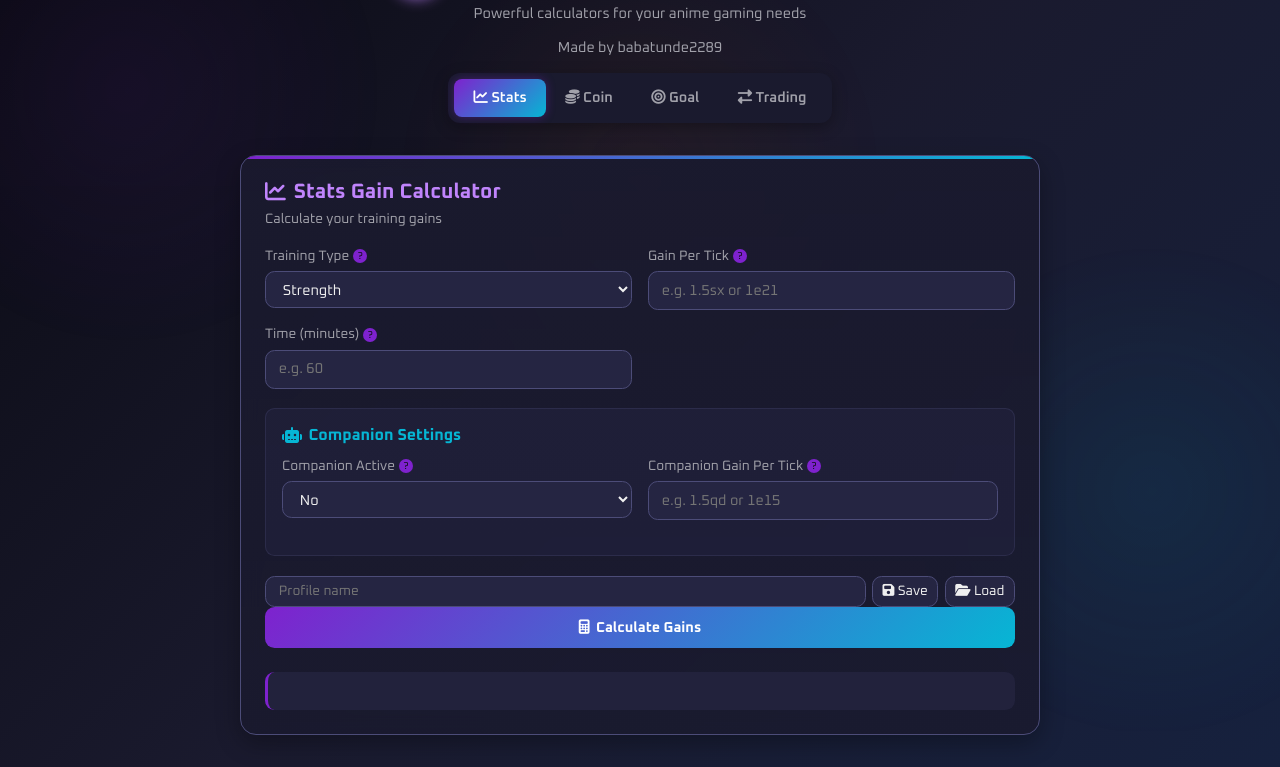
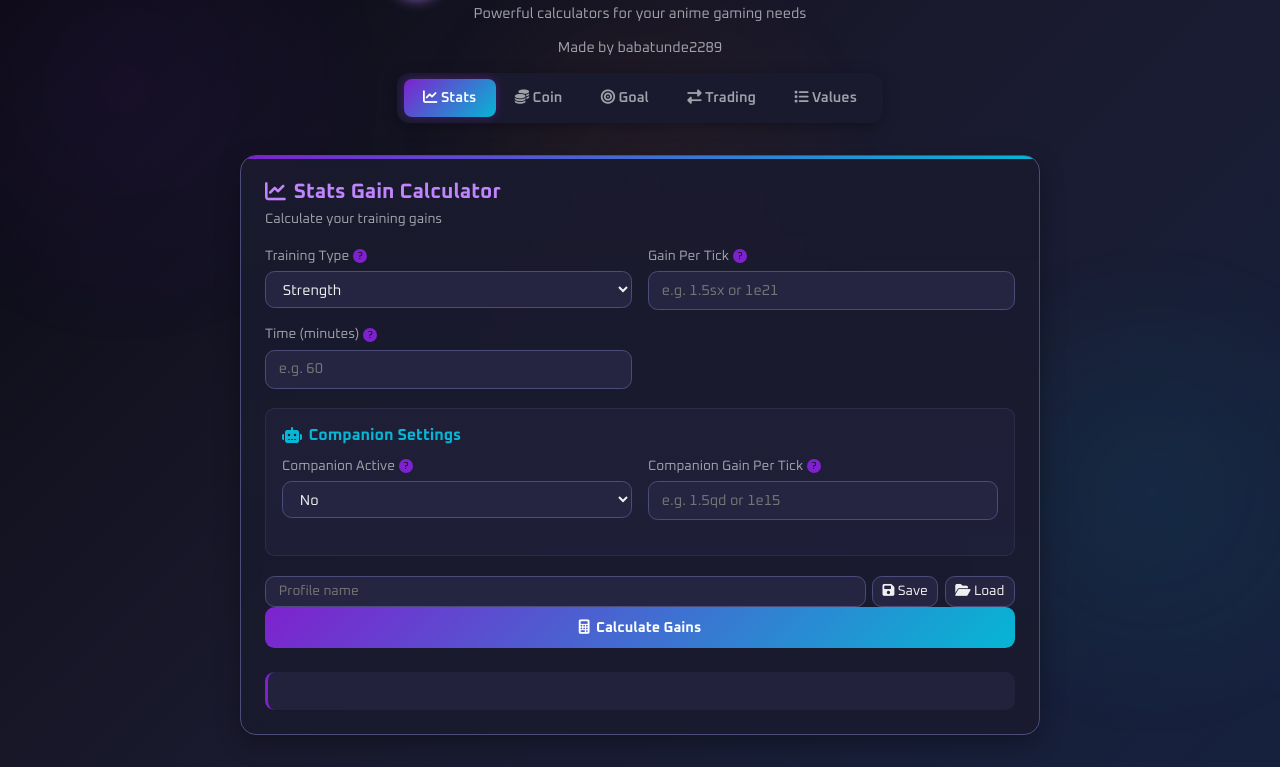
Before and after one commit to er1cdniyj/test, a plain HTML site: page index.html in a window 1280 px wide. Shown: the part 69-836 px from the top of the page. Drawn offline with Linux system fonts and the light colour scheme.

Commit message:
Update index.html

```diff
--- a/index.html
+++ b/index.html
@@ -923,6 +923,9 @@
       </button>
       <button class="nav-btn" data-tab="trade-calc">
         <i class="fas fa-exchange-alt"></i> Trading
+      </button>
+      <button class="nav-btn" data-tab="values">
+        <i class="fas fa-list"></i> Values
       </button>
     </div>
   </div>
```
